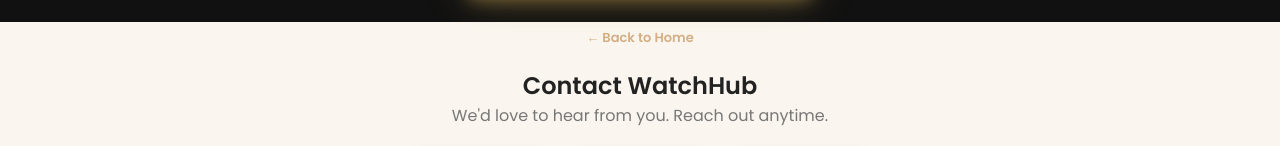
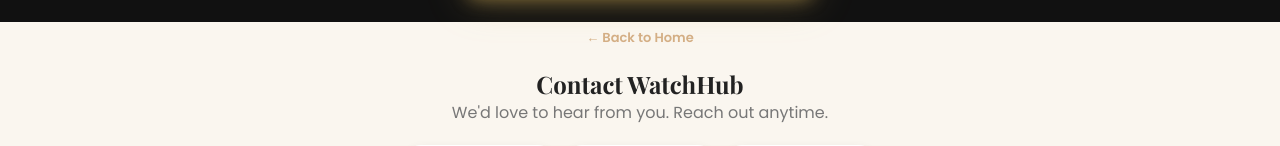
Before and after one commit to saif2674/Watch-, a website: page public/contact.html in a window 1280 px wide. Shown: the part 283-429 px from the top of the page. Drawn offline with nearby package versions, Linux system fonts and the light colour scheme.

Commit message:
Add animated glow effect behind product images, extend Playfair Display serif font across headings

```diff
--- a/public/css/style.css
+++ b/public/css/style.css
@@ -1393,3 +1393,13 @@ html.dark-mode .grand-total { border-top-color:#333; }
   opacity:1;
   animation: gallery-kenburns 5s ease-in-out forwards, product-img-glow 3s ease-in-out infinite;
 }
+
+/* Extend Playfair Display serif font to more headings site-wide */
+.card-body h3,
+.detail-info h2,
+.welcome-note h2,
+.checkout-page h2,
+.contact-page h2,
+.cart-panel h2 {
+  font-family: 'Playfair Display', serif;
+}
```
